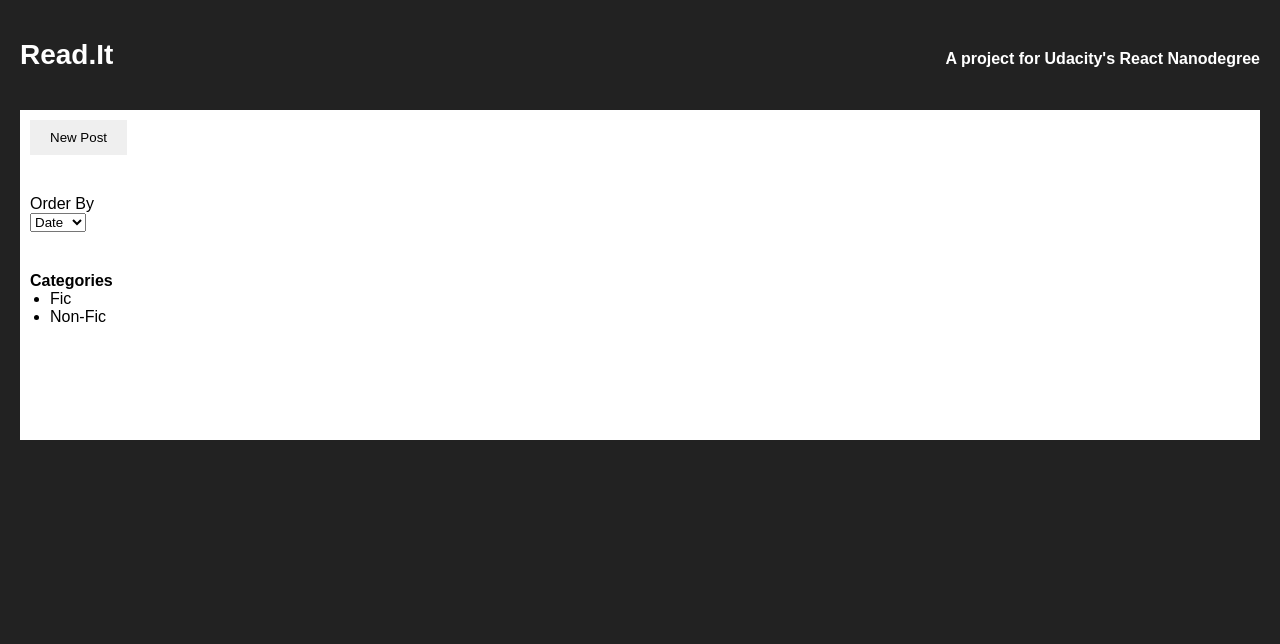
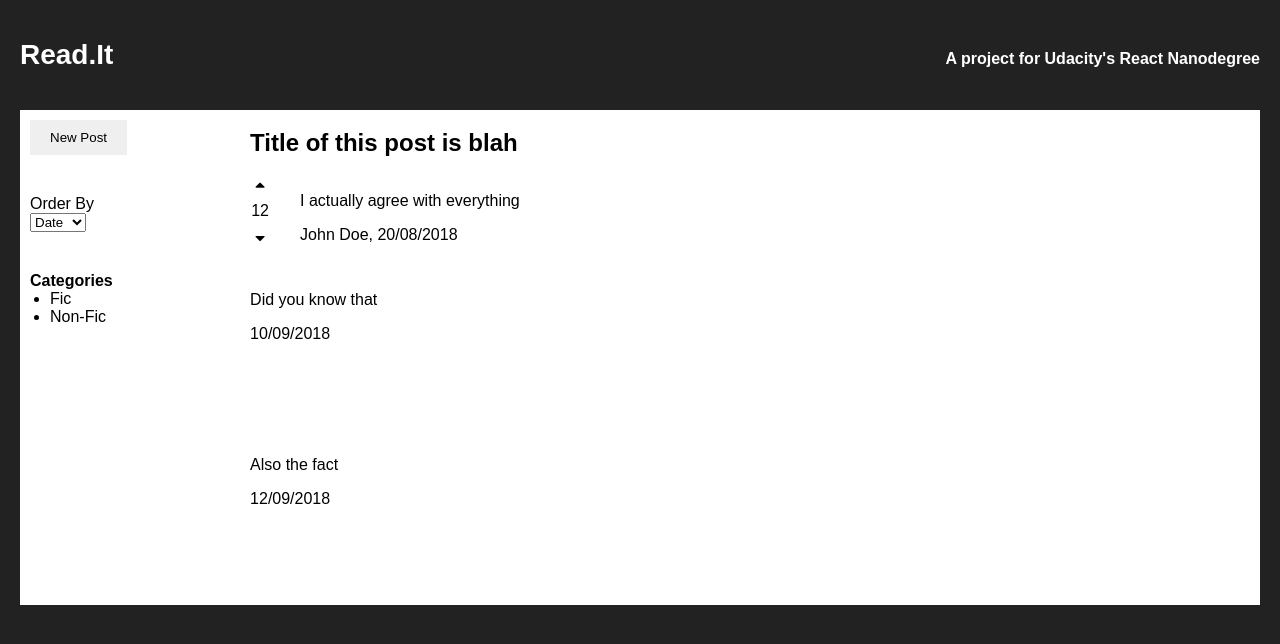
Before and after one commit to andreaweb/readable-udacity, a React (Create React App) app: page /postDetails in a window 1280 px wide. Shown: the top 644 px of the page. Built offline with nearby package versions, Linux system fonts and the light colour scheme.

Commit message:
improving layout of post details

```diff
--- a/src/App.css
+++ b/src/App.css
@@ -93,6 +93,31 @@ main{
 .post__summary{
   grid-row: 2;
 }
-.display-block{
-  display: block
+.post-details{
+  grid-column: 2/5;
+  grid-row: 1;
+  display: grid;
+  z-index: 1;
+  grid-auto-columns: 50px auto;
 }
+.post-details__name{
+  grid-column: 1/4;
+  grid-row: 1;
+  margin-bottom: -10px;
+  color: inherit;
+  text-decoration: none;
+}
+.post-details__votes{
+  grid-row: 2;
+  display: flex;
+  flex-direction: column;
+  align-items: center;
+  margin-left: -30px;
+}
+.post-details__post{
+
+}
+.comments{
+  grid-column: 2/5;
+  grid-row: auto;
+}
--- a/src/PostDetails.js
+++ b/src/PostDetails.js
@@ -34,9 +34,33 @@ class PostDetails extends React.Component{
 							<li>Non-Fic</li>
 						</ul>
 					</aside>
-
 					<section className="post-details">
-
+						<h2 className="post-details__name">Title of this post is blah</h2>
+						<div className="post-details__votes">
+							<i className="fa fa-caret-up" />
+							<p className="votes">12</p>
+							<i className="fa fa-caret-down" />
+						</div>
+						<div className="post-details__post">
+							<p>I actually agree with everything</p>
+              				<span>John Doe, 20/08/2018</span>
+						</div>
+					</section>
+					<section className="comments">
+						<p className="comment">
+							Did you know that
+						</p>
+						<p className="comment-timestamp">
+							10/09/2018
+						</p>
+					</section>
+					<section className="comments">
+						<p className="comment">
+							Also the fact
+						</p>
+						<p className="comment-timestamp">
+							12/09/2018
+						</p>
 					</section>
 				</main>
 			</div>
```
Lines whose indentation alone changed are shown as unchanged.
